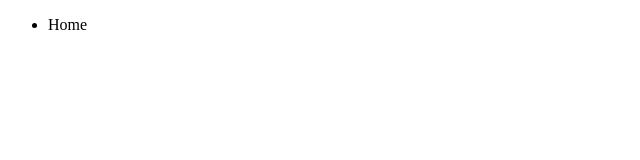
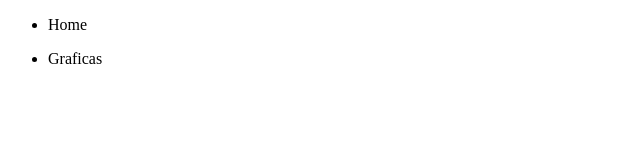
Before and after one commit to abnerlol68/project_septimo, a plain HTML site: page index.html in a window 1280 px wide. Shown: the full height of the page, 0-640 px from the left. Drawn offline with Linux system fonts and the light colour scheme.

Commit message:
Primer cambio Alan

```diff
--- a/index.html
+++ b/index.html
@@ -13,6 +13,9 @@
         <ul>
           <li>Home</li>
         </ul>
+	<ul>
+          <li>Graficas</li>
+        </ul>
       </nav>
     </header>
     <main></main>
```
